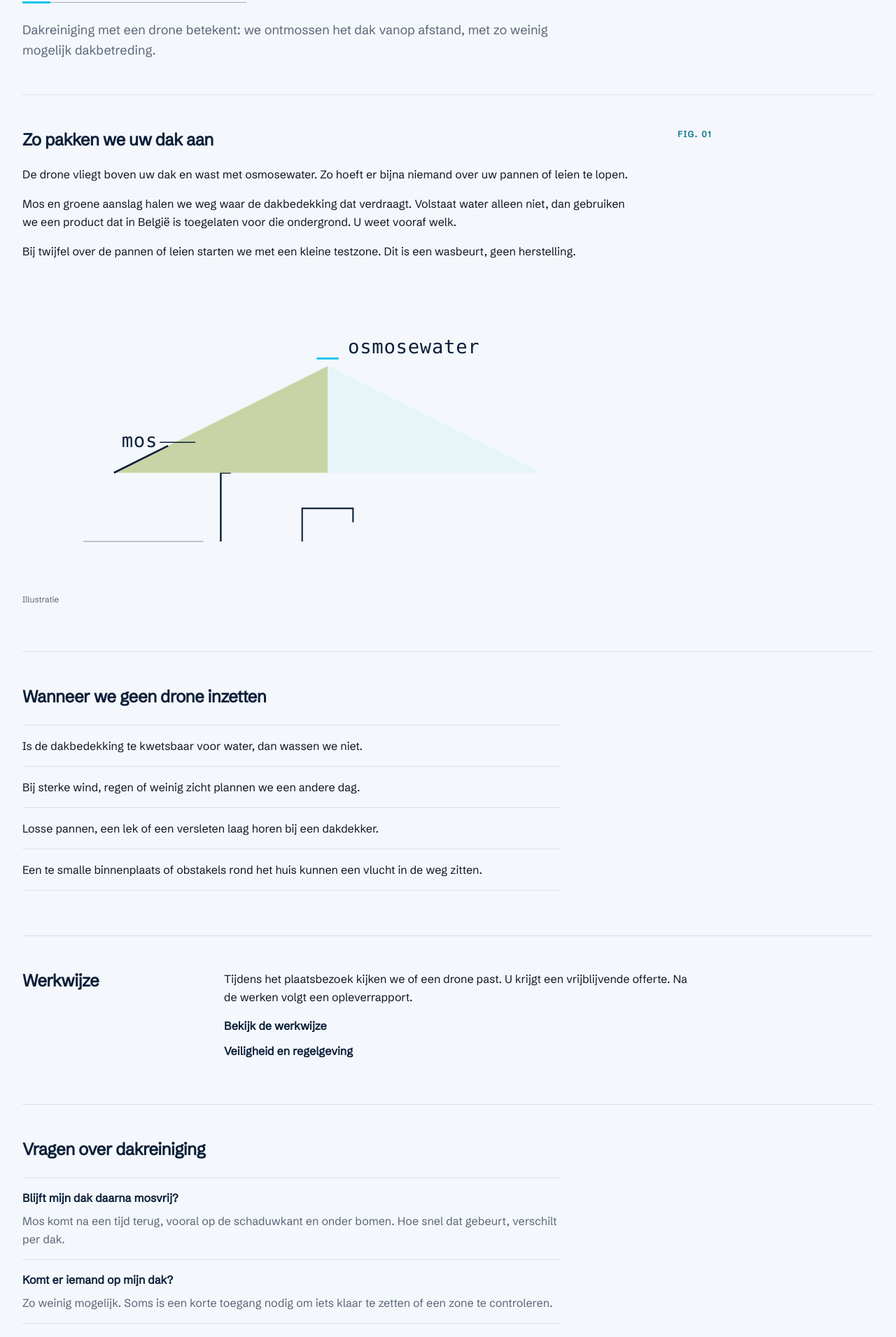
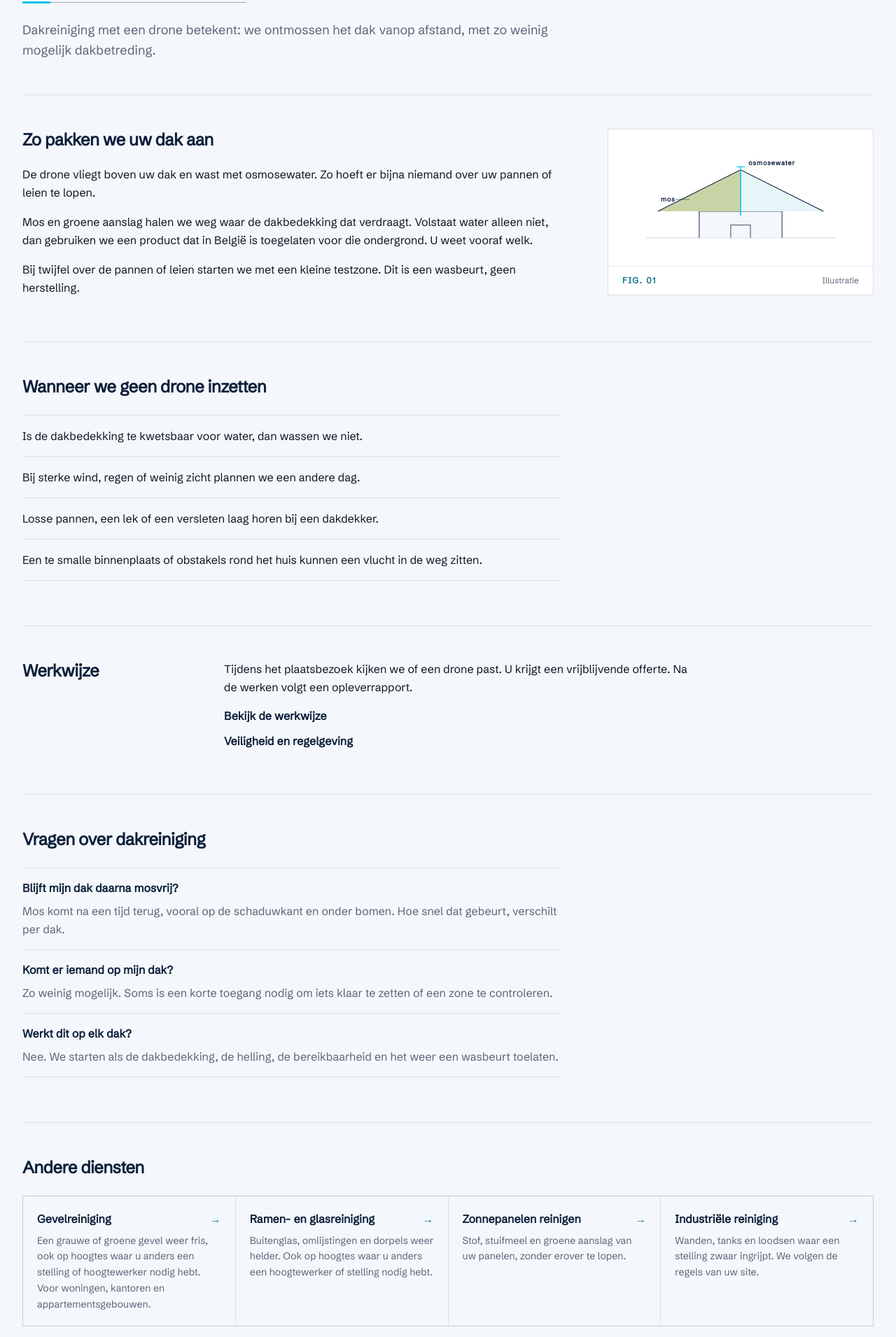
Before and after one commit to lodeja/bdc-web, a Next.js app: page /dakreiniging in a window 1280 px wide. Shown: the part 340-2251 px from the top of the page at 70% size. Built offline with nearby package versions, Linux system fonts and the light colour scheme; a web font is replaced by a local one.

Commit message:
Dienstpagina's: figuur in kader, andere diensten, Nederlandse 404 (#18)
Co-authored-by: Lode Janssens <lodeja@users.noreply.github.com>

```diff
--- a/src/app/[slug]/page.tsx
+++ b/src/app/[slug]/page.tsx
@@ -72,7 +72,7 @@ export default async function ServicePage({
           </p>
         </header>
 
-        <div className="mt-12 grid items-start gap-10 border-t border-jdc-navy/10 pt-12 lg:grid-cols-[minmax(0,1fr)_280px] lg:gap-16">
+        <div className="mt-12 grid items-start gap-10 border-t border-jdc-navy/10 pt-12 lg:grid-cols-[minmax(0,1fr)_380px] lg:gap-16">
           <div>
             <h2 className="text-2xl font-semibold tracking-tight text-jdc-navy">
               {page.howTitle}
@@ -86,10 +86,9 @@ export default async function ServicePage({
               ))}
             </div>
           </div>
-          <p className="mb-2 text-xs font-semibold tracking-[0.14em] text-jdc-cyan-ink uppercase">
-            Fig. 01
-          </p>
-          <ServiceFigure id={page.id} caption="Illustratie" />
+          <aside className="lg:sticky lg:top-28">
+            <ServiceFigure id={page.id} label="Fig. 01" caption="Illustratie" />
+          </aside>
         </div>
 
         <section className="mt-16 border-t border-jdc-navy/10 pt-12" aria-labelledby="grenzen-heading">
@@ -152,6 +151,35 @@ export default async function ServicePage({
           </div>
         </section>
 
+        <nav className="mt-16 border-t border-jdc-navy/10 pt-12" aria-labelledby="andere-diensten-heading">
+          <h2 id="andere-diensten-heading" className="text-2xl font-semibold tracking-tight text-jdc-navy">
+            Andere diensten
+          </h2>
+          <ul className="mt-6 grid gap-px border border-jdc-navy/10 bg-jdc-navy/10 sm:grid-cols-2 lg:grid-cols-4">
+            {services
+              .filter((service) => service.id !== page.id)
+              .map((service) => (
+                <li key={service.id} className="bg-jdc-fog">
+                  <Link
+                    href={service.href}
+                    className="group flex h-full flex-col gap-2 p-5 transition-colors hover:bg-white focus-visible:outline focus-visible:outline-2 focus-visible:-outline-offset-2 focus-visible:outline-jdc-cyan"
+                  >
+                    <span className="flex items-center justify-between gap-3 text-base font-semibold text-jdc-navy">
+                      {service.title}
+                      <span
+                        aria-hidden="true"
+                        className="text-jdc-cyan-ink transition-transform group-hover:translate-x-1 motion-reduce:transition-none"
+                      >
+                        →
+                      </span>
+                    </span>
+                    <span className="text-sm leading-relaxed text-jdc-slate">{service.description}</span>
+                  </Link>
+                </li>
+              ))}
+          </ul>
+        </nav>
+
         <section className="mt-16 border border-jdc-navy/15 bg-jdc-navy-deep px-6 py-8 text-white sm:px-8" aria-labelledby="offerte-heading">
           <div className="jdc-flight-rule jdc-flight-rule-on-dark max-w-[8rem]" aria-hidden="true" />
           <h2 id="offerte-heading" className="mt-5 text-2xl font-semibold tracking-tight">
--- /dev/null
+++ b/src/app/not-found.tsx
@@ -0,0 +1,62 @@
+import Link from "next/link";
+import type { Metadata } from "next";
+import { SiteFrame } from "@/components/SiteFrame";
+import { services } from "@/config/services";
+
+export const metadata: Metadata = {
+  title: "Pagina niet gevonden",
+  robots: { index: false, follow: true },
+};
+
+export default function NotFound() {
+  return (
+    <SiteFrame>
+      <section className="mx-auto max-w-7xl px-4 py-16 sm:px-6 sm:py-24 lg:px-8">
+        <p className="font-mono text-xs tracking-[0.18em] text-jdc-cyan-ink uppercase">
+          Fout 404
+        </p>
+        <h1 className="jdc-display mt-3 max-w-3xl text-balance text-4xl text-jdc-navy sm:text-6xl">
+          Deze pagina vinden we niet terug
+        </h1>
+        <div className="jdc-flight-rule mt-6 max-w-xs" aria-hidden="true" />
+        <p className="mt-6 max-w-2xl text-pretty text-lg leading-relaxed text-jdc-slate">
+          De link is oud of klopt niet. Kies hieronder een dienst, of ga terug naar de
+          startpagina.
+        </p>
+        <p className="mt-8 flex flex-wrap gap-3">
+          <Link
+            href="/"
+            className="inline-flex items-center gap-2 bg-jdc-navy-deep px-5 py-3 text-sm font-semibold text-white hover:bg-jdc-navy focus-visible:outline focus-visible:outline-2 focus-visible:outline-offset-2 focus-visible:outline-jdc-cyan"
+          >
+            Naar de startpagina
+          </Link>
+          <Link
+            href="/#contact"
+            className="inline-flex items-center gap-2 bg-jdc-cyan px-5 py-3 text-sm font-semibold text-jdc-navy-deep hover:bg-jdc-cyan-bright focus-visible:outline focus-visible:outline-2 focus-visible:outline-offset-2 focus-visible:outline-jdc-cyan"
+          >
+            Vraag een vrijblijvende offerte aan
+            <span aria-hidden="true">→</span>
+          </Link>
+        </p>
+        <nav className="mt-14 border-t border-jdc-navy/10 pt-10" aria-labelledby="diensten-404-heading">
+          <h2 id="diensten-404-heading" className="text-xl font-semibold tracking-tight text-jdc-navy">
+            Onze diensten
+          </h2>
+          <ul className="mt-5 grid max-w-3xl divide-y divide-jdc-navy/10 border-y border-jdc-navy/10">
+            {services.map((service) => (
+              <li key={service.id}>
+                <Link
+                  href={service.href}
+                  className="flex items-center justify-between gap-4 py-4 font-semibold text-jdc-navy hover:text-jdc-cyan-ink focus-visible:outline focus-visible:outline-2 focus-visible:outline-offset-2 focus-visible:outline-jdc-cyan"
+                >
+                  {service.title}
+                  <span aria-hidden="true">→</span>
+                </Link>
+              </li>
+            ))}
+          </ul>
+        </nav>
+      </section>
+    </SiteFrame>
+  );
+}
--- a/src/components/ServiceFigure.tsx
+++ b/src/components/ServiceFigure.tsx
@@ -7,7 +7,16 @@ import { ServiceSketch } from "./ServiceSketch";
  * Photo slot when the owner has set one. Otherwise the line illustration.
  * A schematic has no per-drawing caption; pass `caption` for one note.
  */
-export function ServiceFigure({ id, caption }: { id: ServiceId; caption?: string }) {
+export function ServiceFigure({
+  id,
+  caption,
+  label,
+}: {
+  id: ServiceId;
+  caption?: string;
+  /** Plate number shown in the frame footer, e.g. "Fig. 01". */
+  label?: string;
+}) {
   const slot = serviceSurface(id);
   if (photoReady(slot)) {
     return (
@@ -27,10 +36,17 @@ export function ServiceFigure({ id, caption }: { id: ServiceId; caption?: string
   }
 
   return (
-    <figure className="m-0">
-      <ServiceSketch id={id} />
-      {caption ? (
-        <figcaption className="mt-3 text-xs leading-relaxed text-jdc-slate">{caption}</figcaption>
+    <figure className="m-0 border border-jdc-navy/15 bg-white">
+      <div className="px-5 pt-6 pb-4">
+        <ServiceSketch id={id} />
+      </div>
+      {caption || label ? (
+        <figcaption className="flex items-center justify-between gap-4 border-t border-jdc-navy/10 px-5 py-3 text-xs">
+          <span className="font-semibold tracking-[0.14em] text-jdc-cyan-ink uppercase">
+            {label ?? ""}
+          </span>
+          <span className="text-jdc-slate">{caption ?? ""}</span>
+        </figcaption>
       ) : null}
     </figure>
   );
--- a/src/components/ServiceSketch.tsx
+++ b/src/components/ServiceSketch.tsx
@@ -38,9 +38,10 @@ function Note({
       x={x}
       y={y}
       fill="#0b1f3a"
-      fontSize="15"
-      fontFamily="ui-monospace, SFMono-Regular, Menlo, monospace"
-      letterSpacing="0.4"
+      fontSize="13"
+      fontWeight="600"
+      style={{ fontFamily: "var(--font-body), system-ui, sans-serif" }}
+      letterSpacing="1.2"
       textAnchor={anchor}
     >
       {children}
```
